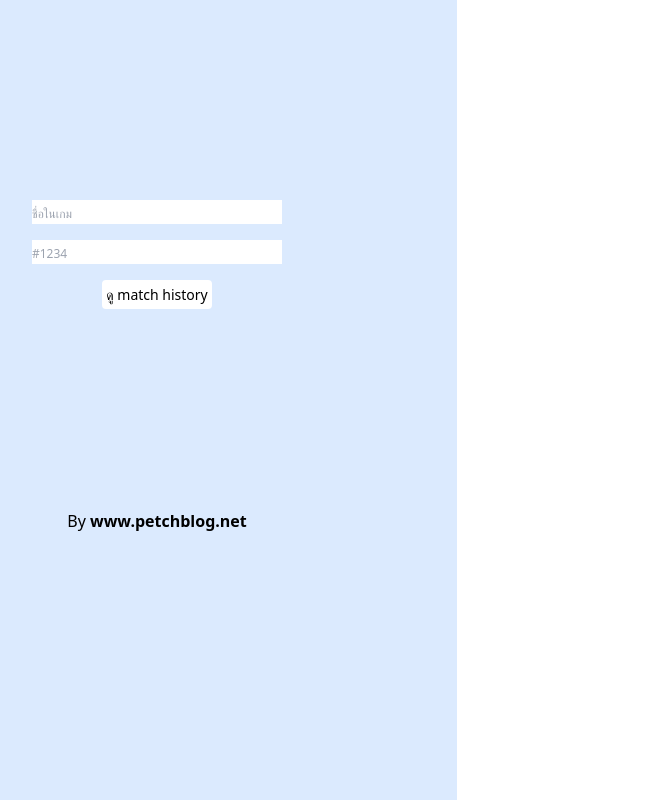
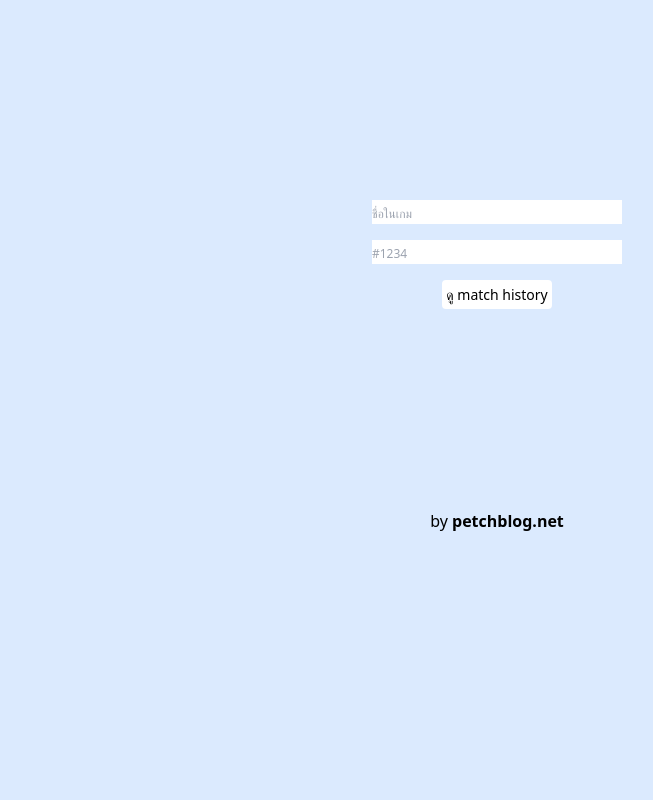
Before and after one commit to kiart-tantasi/league-of-legends-app, a React (Create React App) app in the folder client/: page / in a window 1280 px wide. Shown: the whole page, without its empty margins (143-796 px from the left). Built offline with nearby package versions, Linux system fonts and the light colour scheme.

Commit message:
move page to the middle

```diff
--- a/client/src/components/Layout.tsx
+++ b/client/src/components/Layout.tsx
@@ -1,5 +1,18 @@
 const TEMP_MAX_WIDTH = 'max-w-[600px]'
 
-export default function Layout({ children }: { children: JSX.Element }) {
-  return <div className={`w-full ${TEMP_MAX_WIDTH} h-screen`}>{children}</div>
+export default function Layout({
+  children,
+  background,
+}: {
+  children: JSX.Element
+  background?: 'BLUE' | 'WHITE'
+}) {
+  const backgroundClass = background === 'BLUE' ? 'bg-blue-100' : 'bg-white'
+  return (
+    <div className={`w-full h-screen ${backgroundClass}`}>
+      <div className={`w-full ${TEMP_MAX_WIDTH} h-screen mx-auto`}>
+        {children}
+      </div>
+    </div>
+  )
 }
--- a/client/src/pages/SearchPage.tsx
+++ b/client/src/pages/SearchPage.tsx
@@ -2,8 +2,6 @@ import { FormEvent, useState } from 'react'
 import { useNavigate } from 'react-router-dom'
 import { validateSearchInputs, warnUser } from '../utils/search'
 import Layout from '../components/Layout'
-
-const TEMP_BG_COLOR = 'bg-blue-100'
 
 export default function SearchPage() {
   const [gameName, setGameName] = useState('')
@@ -20,11 +18,8 @@ export default function SearchPage() {
   }
 
   return (
-    <Layout>
-      <div
-        className={`flex flex-col h-full ${TEMP_BG_COLOR}`}
-        data-testid="root-app"
-      >
+    <Layout background="BLUE">
+      <div className="flex flex-col h-full" data-testid="root-app">
         <form
           className="flex flex-col w-full items-center pt-[200px]"
           onSubmit={onSubmit}
@@ -52,14 +47,14 @@ export default function SearchPage() {
           </button>
         </form>
         <div className="text-center mt-[200px]">
-          By&nbsp;
+          by&nbsp;
           <a
             href="https://www.petchblog.net"
             className="font-bold"
             target="_blank"
             rel="noopener noreferrer"
           >
-            www.petchblog.net
+            petchblog.net
           </a>
         </div>
       </div>
```
